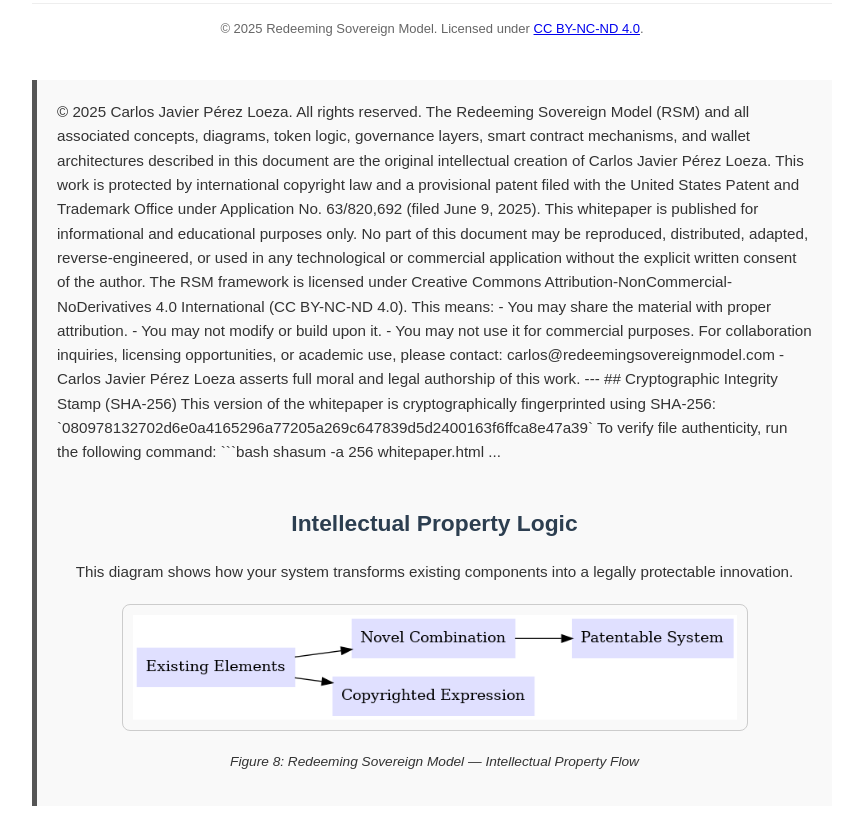
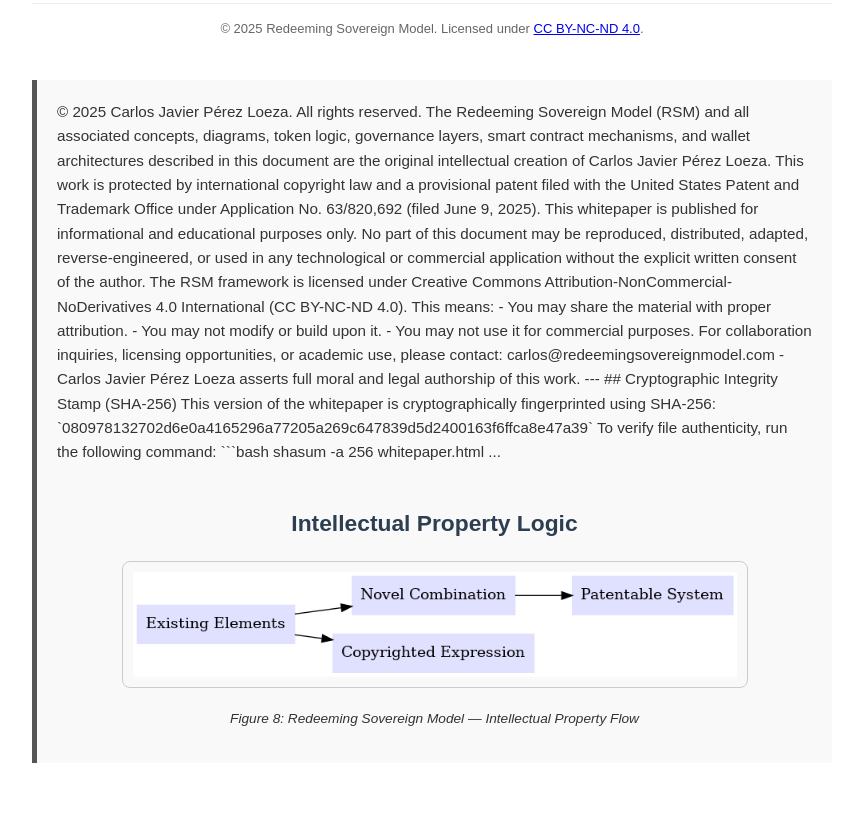
Before and after one commit to CarlosDebtBurner/RedeemingProtocol, a plain HTML site: page whitepaper.html in a window 1280 px wide. Shown: the part 5593-6419 px from the top of the page, without its empty margins (208-1050 px from the left). After the commit the page ends 6376 px from the top, so only its background shows below. Drawn offline with Linux system fonts and the light colour scheme.

Commit message:
Updated whitepaper.html and assets for deployment

```diff
--- a/whitepaper.html
+++ b/whitepaper.html
@@ -387,7 +387,7 @@ shasum -a 256 whitepaper.html
 <section style="margin-top: 40px;">
   <h2 style="text-align: center;">Intellectual Property Logic</h2>
   <p style="text-align: center;">
-    This diagram shows how your system transforms existing components into a legally protectable innovation.
+
   </p>
   <img src="./assets/intellectual_property_logic_diagram.png" alt="Intellectual Property Logic Diagram"
      style="display: block; margin: 20px auto; width: 80%; max-width: 800px; border: 1px solid #ccc; padding: 10px; border-radius: 8px;">
```
